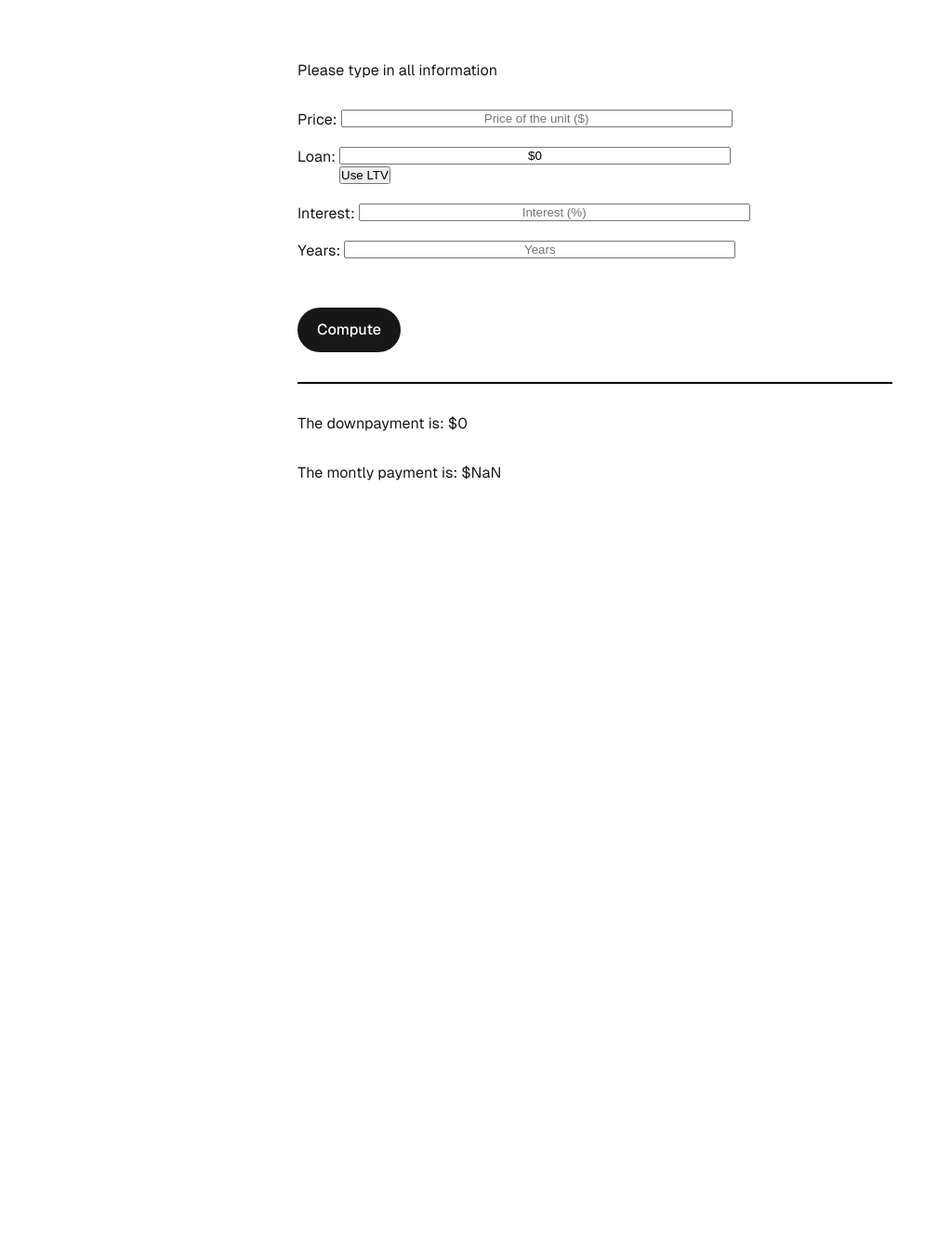
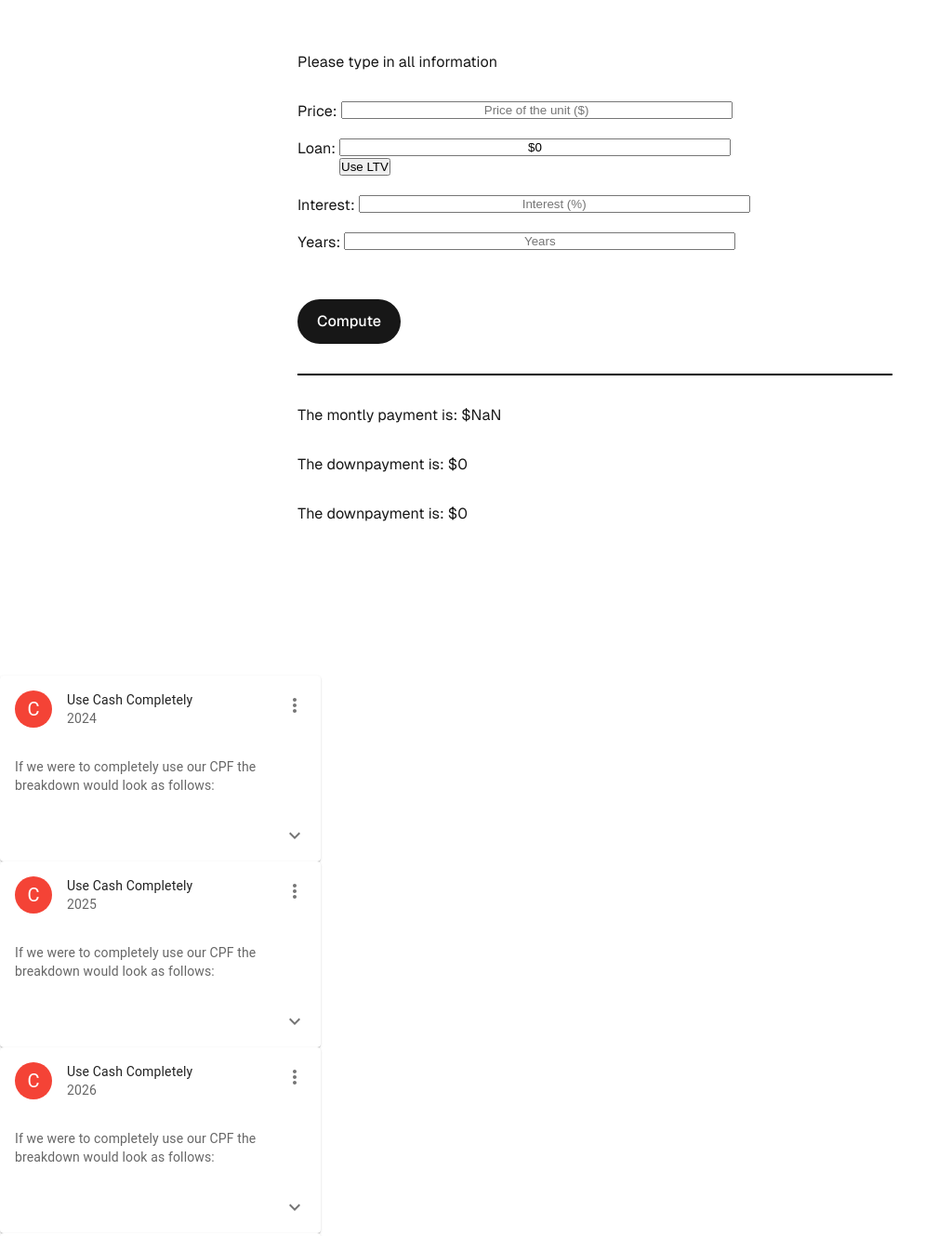
Before and after one commit to developerdenesh/housing, a Next.js app: page /main in a window 1280 px wide. Shown: the part 108-1438 px from the top of the page at 93% size, without its empty margins (0-1023 px from the left). Before the commit the page ends 800 px from the top, so only its background shows below. Built offline with nearby package versions, Linux system fonts and the light colour scheme.

Commit message:
Refactor code

```diff
--- /dev/null
+++ b/src/app/main/components/demo.js
@@ -0,0 +1,99 @@
+import * as React from 'react';
+import { styled } from '@mui/material/styles';
+import Card from '@mui/material/Card';
+import CardHeader from '@mui/material/CardHeader';
+import CardMedia from '@mui/material/CardMedia';
+import CardContent from '@mui/material/CardContent';
+import CardActions from '@mui/material/CardActions';
+import Collapse from '@mui/material/Collapse';
+import Avatar from '@mui/material/Avatar';
+import IconButton from '@mui/material/IconButton';
+import Typography from '@mui/material/Typography';
+import { red } from '@mui/material/colors';
+import FavoriteIcon from '@mui/icons-material/Favorite';
+import ShareIcon from '@mui/icons-material/Share';
+import ExpandMoreIcon from '@mui/icons-material/ExpandMore';
+import MoreVertIcon from '@mui/icons-material/MoreVert';
+
+const ExpandMore = styled((props) => {
+  const { expand, ...other } = props;
+  return <IconButton {...other} />;
+})(({ theme }) => ({
+  marginLeft: 'auto',
+  transition: theme.transitions.create('transform', {
+    duration: theme.transitions.duration.shortest,
+  }),
+  variants: [
+    {
+      props: ({ expand }) => !expand,
+      style: {
+        transform: 'rotate(0deg)',
+      },
+    },
+    {
+      props: ({ expand }) => !!expand,
+      style: {
+        transform: 'rotate(180deg)',
+      },
+    },
+  ],
+}));
+
+export default function RecipeReviewCard(props) {
+  const [expanded, setExpanded] = React.useState(false);
+  const { year } = props;
+
+  const handleExpandClick = () => {
+    setExpanded(!expanded);
+  };
+
+  return (
+    <Card sx={{ maxWidth: 345 }}>
+      <CardHeader
+        avatar={
+          <Avatar sx={{ bgcolor: red[500] }} aria-label="recipe">
+            C
+          </Avatar>
+        }
+        action={
+          <IconButton aria-label="settings">
+            <MoreVertIcon />
+          </IconButton>
+        }
+        title="Use Cash Completely"
+        subheader={year}
+      />
+      <CardContent>
+        <Typography variant="body2" sx={{ color: 'text.secondary' }}>
+            If we were to completely use our CPF the breakdown would look as follows:
+        </Typography>
+      </CardContent>
+      <CardActions disableSpacing>
+        <ExpandMore
+          expand={expanded}
+          onClick={handleExpandClick}
+          aria-expanded={expanded}
+          aria-label="show more"
+        >
+          <ExpandMoreIcon />
+        </ExpandMore>
+      </CardActions>
+      <Collapse in={expanded} timeout="auto" unmountOnExit>
+        <CardContent>
+          <Typography sx={{ marginBottom: 2 }}>January:</Typography>
+          <Typography sx={{ marginBottom: 2 }}>February:</Typography>
+          <Typography sx={{ marginBottom: 2 }}>March:</Typography>
+          <Typography sx={{ marginBottom: 2 }}>April:</Typography>
+          <Typography sx={{ marginBottom: 2 }}>May:</Typography>
+          <Typography sx={{ marginBottom: 2 }}>June:</Typography>
+          <Typography sx={{ marginBottom: 2 }}>July:</Typography>
+          <Typography sx={{ marginBottom: 2 }}>August:</Typography>
+          <Typography sx={{ marginBottom: 2 }}>September:</Typography>
+          <Typography sx={{ marginBottom: 2 }}>October:</Typography>
+          <Typography sx={{ marginBottom: 2 }}>November:</Typography>
+          <Typography sx={{ marginBottom: 2 }}>December:</Typography>
+        </CardContent>
+      </Collapse>
+    </Card>
+  );
+}
--- a/src/app/main/input.js
+++ b/src/app/main/input.js
@@ -30,7 +30,6 @@ const Input = (props) => {
         if (name !== "loan" || initialValue === undefined)
             return
 
-        console.error(`Setting intiial value of: ${initialValue}`)
         setValue(initialValue.toString());
     }, [initialValue])
 
--- /dev/null
+++ b/src/app/main/massiveform.js
@@ -0,0 +1,53 @@
+import Input from "./input"
+import { useState, useEffect } from "react";
+
+const MassiveForm = (props) => {
+    const { calculateInitialValue, initialValue, onSubmit } = props;
+
+    return (
+        <form style={{ width: "50" }}>
+            <label htmlFor="price" style={{ float: "left" }}>Price:&nbsp;</label>
+            <Input
+                id="price"
+                type="text"
+                name="price"
+                placeholder="Price of the unit ($)"
+                onSubmit={onSubmit}
+            />
+            <br />
+            <div>
+                <label htmlFor="loan" style={{ float: "left" }}>Loan:&nbsp;</label>
+                <Input
+                    id="loan"
+                    type="text"
+                    name="loan"
+                    initialValue={initialValue}
+                    placeholder="Loan available"
+                    onSubmit={onSubmit}
+                />
+                <button type="button" onClick={calculateInitialValue}>Use LTV</button>
+            </div>
+            <br />
+            <label htmlFor="interest" style={{ float: "left" }}>Interest:&nbsp;</label>
+            <Input
+                id="interest"
+                type="text"
+                name="interest"
+                placeholder="Interest (%)"
+                onSubmit={onSubmit}
+            />
+            <br />
+            <label htmlFor="years" style={{ float: "left" }}>Years:&nbsp;</label>
+            <Input
+                id="years"
+                type="text"
+                name="years"
+                placeholder="Years"
+                onSubmit={onSubmit}
+            />
+            <br />
+        </form>
+    )
+}
+
+export default MassiveForm
--- a/src/app/main/page.js
+++ b/src/app/main/page.js
@@ -4,22 +4,17 @@ import { useEffect, useState } from "react";
 import styles from "../page.module.css";
 import Input, { formatValue } from "./input";
 import { Divider, Text } from "@mantine/core";
+import RecipeReviewCard from "./components/demo";
+import MassiveForm from "./massiveform";
 
 const Main = () => {
+    const [monthly, setMonthly] = useState(0)
+    const [initialValue, setInitialValue] = useState(0)
     const [inputValues, setInputValues] = useState({
         price: 0,
         interest: 0,
         years: 0
     })
-
-    const [downpayment, setDownpayment] = useState(0)
-    const [monthly, setMonthly] = useState(0)
-    const [initalValue, setInitalValue] = useState(0)
-
-    const calculateInitialValue = () => {
-        console.error("hi")
-        setInitalValue(0.75 * inputValues.price)
-    }
 
     const compute = () => {
         // Interest rate is charged per month
@@ -39,13 +34,12 @@ const Main = () => {
         setMonthly(monthlyLoan.toFixed(2))
     }
 
-    const onClick = () => {
-        compute()
-    }
-
     useEffect(() => {
         compute()
     }, [inputValues])
+
+    const onClick = ()  => compute()
+    const calculateInitialValue = () => setInitialValue(0.75 * inputValues.price)
 
     const onSubmit = (evt) => {
         setInputValues({
@@ -61,49 +55,11 @@ const Main = () => {
             <div className={styles.page}>
                 <main className={styles.main} style={{ width: "50vw" }}>
                     Please type in all information
-                    <form style={{ width: "50" }}>
-                        <label htmlFor="price" style={{ float: "left" }}>Price:&nbsp;</label>
-                        <Input
-                            id="price"
-                            type="text"
-                            name="price"
-                            placeholder="Price of the unit ($)"
-                            onSubmit={onSubmit}
-                        />
-                        <br />
-                        <div>
-                            <label htmlFor="loan" style={{ float: "left" }}>Loan:&nbsp;</label>
-                            <Input
-                                id="loan"
-                                type="text"
-                                name="loan"
-                                initialValue={initalValue}
-                                placeholder="Loan available"
-                                onSubmit={onSubmit}
-                            />
-                            <button type="button" onClick={calculateInitialValue}>Use LTV</button>
-                        </div>
-                        <br />
-                        <label htmlFor="interest" style={{ float: "left" }}>Interest:&nbsp;</label>
-                        <Input
-                            id="interest"
-                            type="text"
-                            name="interest"
-                            placeholder="Interest (%)"
-                            onSubmit={onSubmit}
-                        />
-                        <br />
-                        <label htmlFor="years" style={{ float: "left" }}>Years:&nbsp;</label>
-                        <Input
-                            id="years"
-                            type="text"
-                            name="years"
-                            placeholder="Years"
-                            onSubmit={onSubmit}
-                        />
-                        <br />
-                    </form>
-
+                    <MassiveForm
+                        calculateInitialValue={calculateInitialValue}
+                        initialValue={initialValue}
+                        onSubmit={onSubmit}
+                    />
                     <div className={styles.ctas}>
                         <a
                             className={styles.primary}
@@ -114,13 +70,47 @@ const Main = () => {
                     </div>
                     <Divider my="lg" style={{ border: "1px solid black" }}  variant="dashed"/>
                     <Text>
+                        The montly payment is: ${monthly}
+                    </Text>
+                    <Text>
                         The downpayment is: ${formatValue((inputValues.price - inputValues.loan).toString())}
                     </Text>
                     <Text>
-                        The montly payment is: ${monthly}
+                        The downpayment is: ${formatValue((inputValues.price - inputValues.loan).toString())}
                     </Text>
                 </main>
             </div>
+            <RecipeReviewCard year="2024"/>
+            <RecipeReviewCard year="2025"/>
+            <RecipeReviewCard year="2026"/>
+            <RecipeReviewCard year="2027"/>
+            <RecipeReviewCard year="2028"/>
+            <RecipeReviewCard year="2029"/>
+            <RecipeReviewCard year="2030"/>
+            <RecipeReviewCard year="2031"/>
+            <RecipeReviewCard year="2032"/>
+            <RecipeReviewCard year="2033"/>
+            <RecipeReviewCard year="2034"/>
+            <RecipeReviewCard year="2035"/>
+            <RecipeReviewCard year="2036"/>
+            <RecipeReviewCard year="2037"/>
+            <RecipeReviewCard year="2038"/>
+            <RecipeReviewCard year="2039"/>
+            <RecipeReviewCard year="2040"/>
+            <RecipeReviewCard year="2041"/>
+            <RecipeReviewCard year="2042"/>
+            <RecipeReviewCard year="2043"/>
+            <RecipeReviewCard year="2044"/>
+            <RecipeReviewCard year="2045"/>
+            <RecipeReviewCard year="2046"/>
+            <RecipeReviewCard year="2047"/>
+            <RecipeReviewCard year="2048"/>
+            <RecipeReviewCard year="2049"/>
+            <RecipeReviewCard year="2050"/>
+            <RecipeReviewCard year="2051"/>
+            <RecipeReviewCard year="2052"/>
+            <RecipeReviewCard year="2053"/>
+            <RecipeReviewCard year="2054"/>
         </>
     )
 }
```
